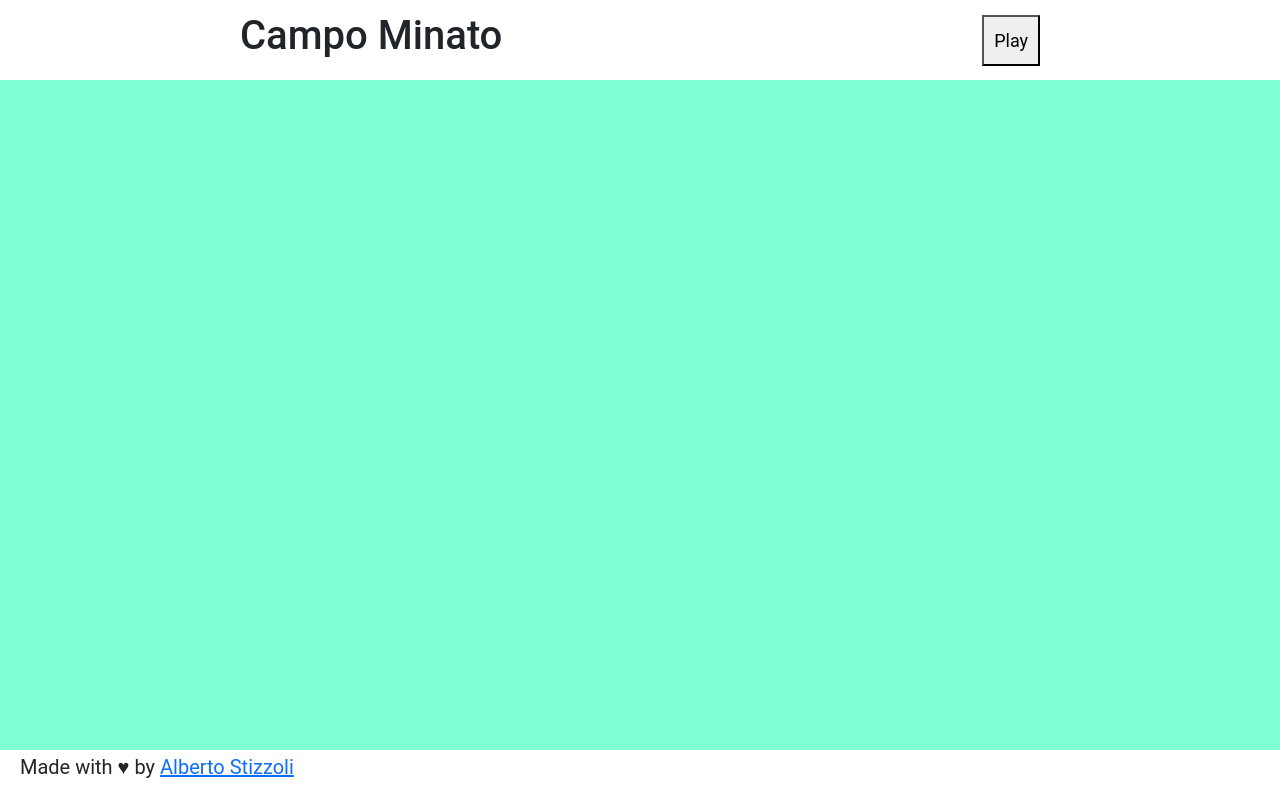
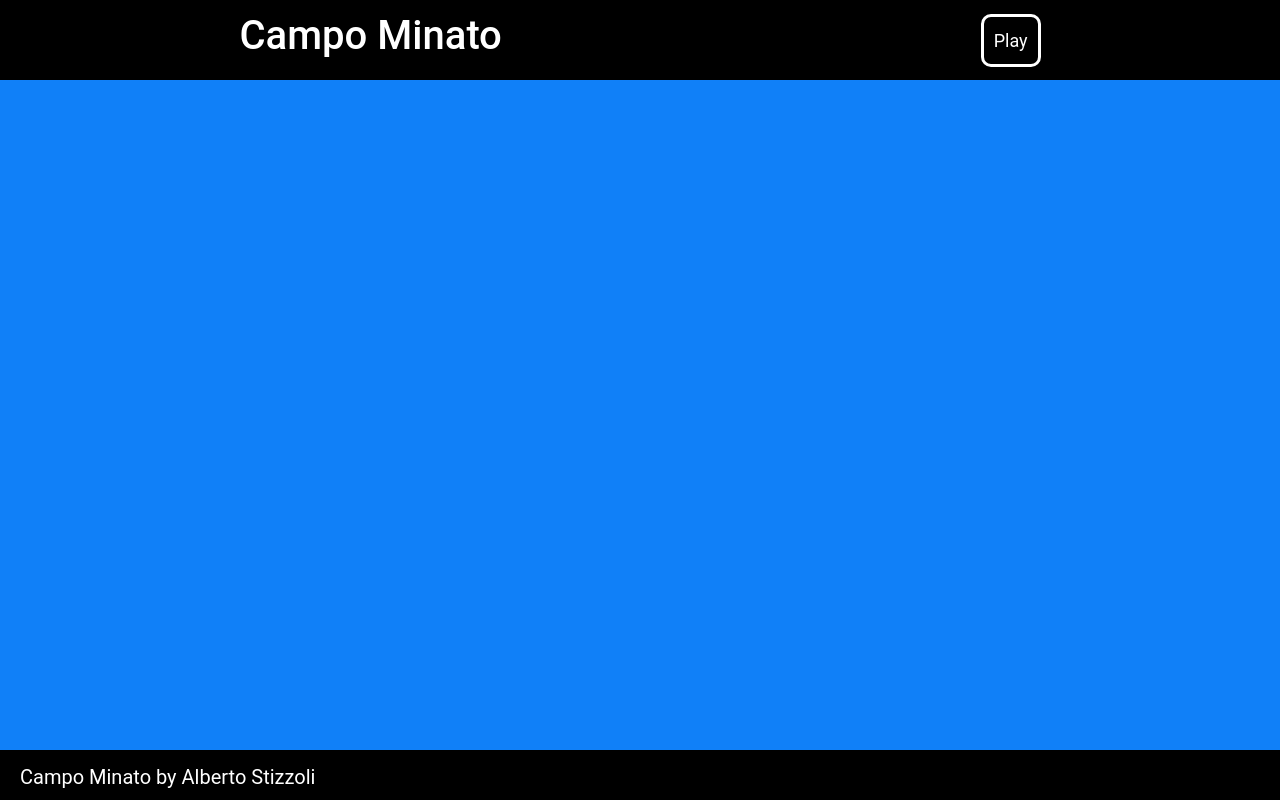
Before and after one commit to albertostizzoli/js-campominato-grid, a plain HTML site: page index.html in a window 1280 px wide. Drawn offline with nearby package versions, Linux system fonts and the light colour scheme.

Commit message:
Modifications

```diff
--- a/css/style.css
+++ b/css/style.css
@@ -1,16 +1,16 @@
 
 body {
-    background-color: #7FFFD4;
     font-family: 'Roboto', sans-serif;
 }
 
 header {
     height: 80px;
     width: 100%;
-    background-color: white;
+    background-color: black;
     display: flex;
     align-items: center;
     justify-content: space-around;
+    color: white;
 }
 
 .header-left,
@@ -23,6 +23,10 @@ header {
     padding: 10px;
     font-size: 18px;
     cursor: pointer;
+    background-color: black;
+    color: white;
+    border-radius: 10px;
+    border: 3px solid white;
 }
 
 main {
@@ -31,7 +35,7 @@ main {
     display: flex;
     align-items: center;
     justify-content: center;
-    background-color: #7FFFD4;
+    background-color: rgb(16, 128, 248);
 }
 
 #grid{
@@ -66,7 +70,8 @@ footer {
     position: absolute;
     bottom: 0;
     left: 0;
-    background-color: white;
+    background-color: black;
+    color: white;
     display: flex;
     align-items: center;
 }
@@ -74,4 +79,5 @@ footer {
 footer p {
     font-size: 20px;
     padding-left: 20px;
+    padding-top: 20px;
 }
--- a/index.html
+++ b/index.html
@@ -24,7 +24,7 @@
     </main>
     <footer>
         <p>
-            Made with &hearts; by <a href="">Alberto Stizzoli</a>
+            Campo Minato by Alberto Stizzoli
         </p>
     </footer>
     <script src="js/script.js"></script>
```
